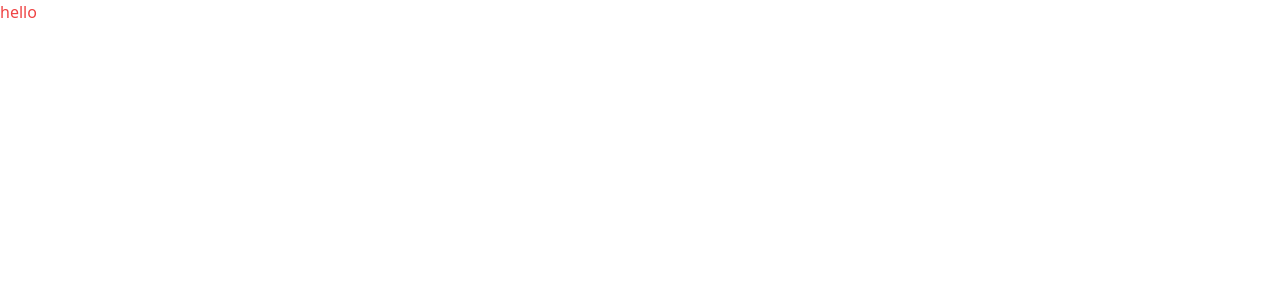
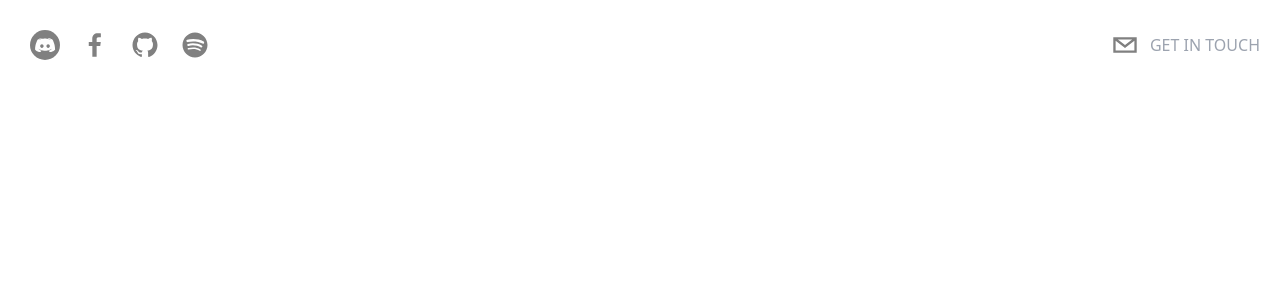
Before and after one commit to alicja1bobko/Portfolio, a Next.js app: page / in a window 1280 px wide. Shown: the top 300 px of the page. Built offline with nearby package versions, Linux system fonts and the light colour scheme.

Commit message:
style: socials header

```diff
--- /dev/null
+++ b/components/Header.tsx
@@ -0,0 +1,46 @@
+import React from "react";
+import { SocialIcon } from "react-social-icons";
+
+type Props = {};
+
+const Header = (props: Props) => {
+  return (
+    <header className="sticky top-0 p-5 flex items-start justify-between max-w-7xl mx-auto xl:items-center z-50">
+      <div className="flex flex-row items-center">
+        <SocialIcon
+          url="https://discord.com/users/Aliz#7901"
+          bgColor="gray"
+          style={{ height: 30, width: 30, marginRight: 10, marginLeft: 10 }}
+        />
+        <SocialIcon
+          url="https://www.facebook.com/alicja.bobko.1/"
+          bgColor="transparent"
+          fgColor="gray"
+        />
+        <SocialIcon
+          url="https://github.com/alicja1bobko"
+          bgColor="transparent"
+          fgColor="gray"
+        />
+        <SocialIcon
+          url="https://open.spotify.com/user/inkantator?si=43014949160c44e0"
+          bgColor="transparent"
+          fgColor="gray"
+        />
+      </div>
+      <div className="flex flex-row items-center text-gray-300 cursor-pointer">
+        <SocialIcon
+          network="email"
+          bgColor="transparent"
+          fgColor="gray"
+          className="cursor-pointer"
+        />
+        <p className="uppercase hidden md:inline-flex tex-sm text-gray-400">
+          Get In Touch
+        </p>
+      </div>
+    </header>
+  );
+};
+
+export default Header;
--- a/package.json
+++ b/package.json
@@ -11,7 +11,8 @@
   "dependencies": {
     "next": "12.3.1",
     "react": "18.2.0",
-    "react-dom": "18.2.0"
+    "react-dom": "18.2.0",
+    "react-social-icons": "^5.15.0"
   },
   "devDependencies": {
     "@types/node": "18.11.4",
--- a/pages/index.tsx
+++ b/pages/index.tsx
@@ -1,21 +1,30 @@
 import type { NextPage } from 'next'
 import Head from "next/head";
+import Header from "../components/Header";
 
 const Home: NextPage = () => {
   return (
     <div>
       <Head>
-        <title>Aliz stuff</title>
+        <title>Aliz's stuff</title>
         <meta name="description" content="Portfolio" />
         <meta
           name="keyword"
           content="portfolio, javascript, typescript, nextjs, tailwind, developer"
         />
+
         <link rel="icon" href="/rainbow.ico" />
       </Head>
-      <h1 className="text-red-500">hello</h1>
+
+      <Header />
+      {/* Hero */}
+      {/* About */}
+      {/* Experience */}
+      {/* Skills */}
+      {/* Projects */}
+      {/* Contact Me */}
     </div>
   );
-}
+};
 
 export default Home
--- a/styles/Home.module.css
+++ b/styles/Home.module.css
@@ -1,3 +1,6 @@
+.socials {
+    background-color: #222;
+}
 .container {
   padding: 0 2rem;
 }
@@ -10,6 +13,7 @@
   flex-direction: column;
   justify-content: center;
   align-items: center;
+
 }
 
 .footer {
```
Also changed, not shown: .eslintrc.json, 1 other file (tests, documents, lock files or other folders).
